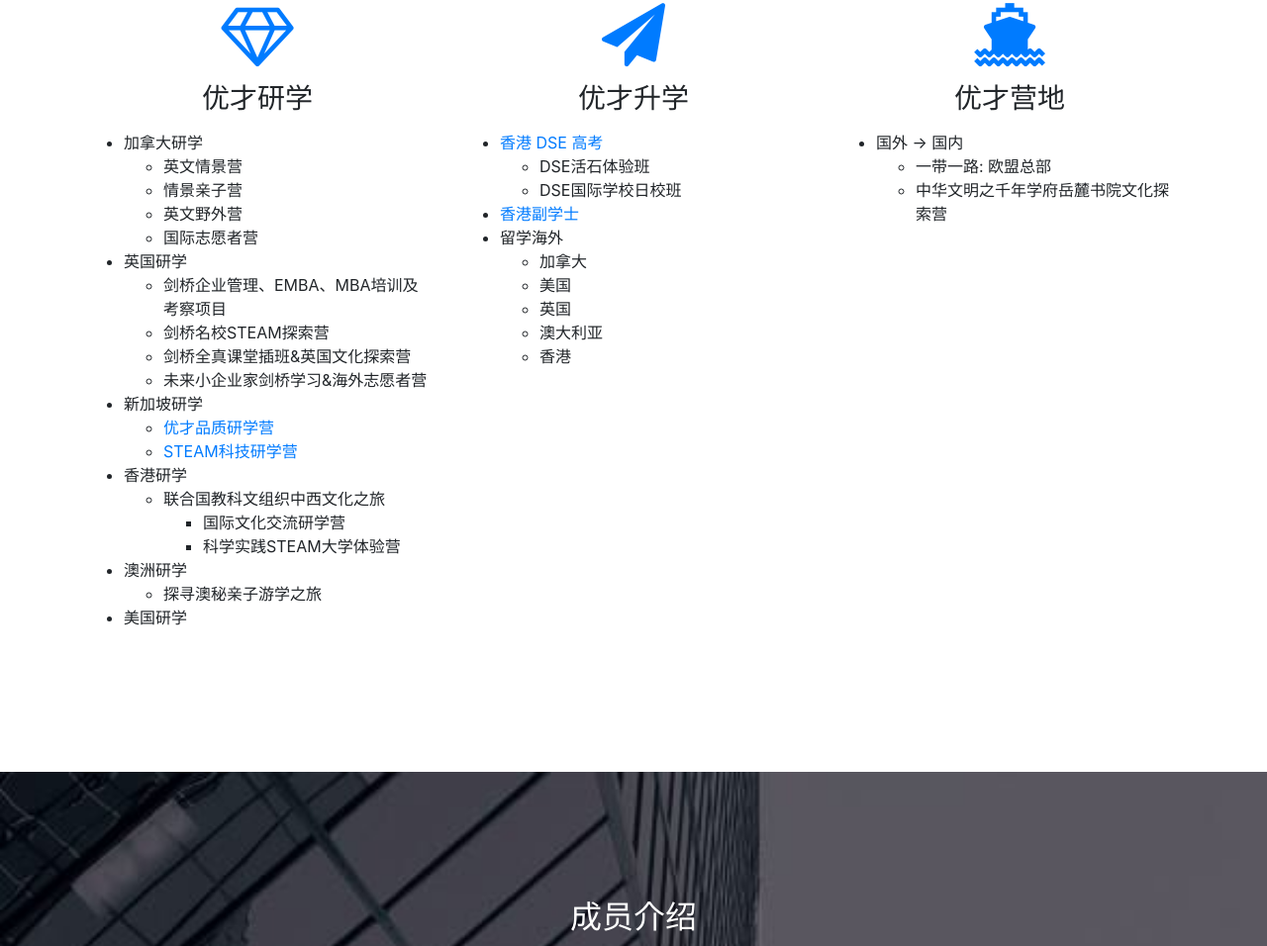
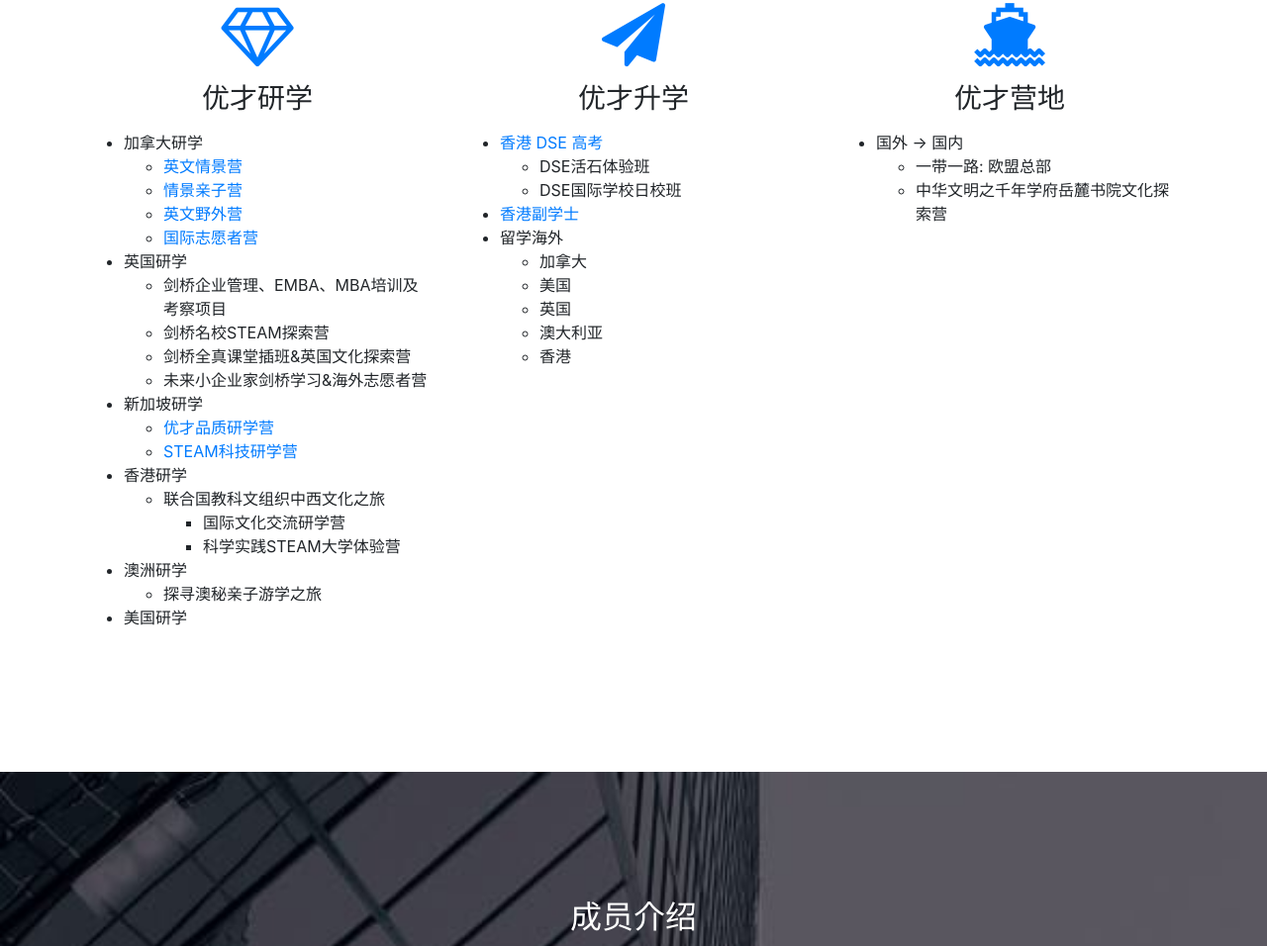
Before and after one commit to edu-wins/edu-wins.github.io, a website with bundled scripts: page index.html in a window 1280 px wide. Shown: the part 1658-2614 px from the top of the page at 99% size. Built offline with nearby package versions, Linux system fonts and the light colour scheme.

Commit message:
Update index.html

```diff
--- a/index.html
+++ b/index.html
@@ -119,10 +119,10 @@
 		<ul>
 		  <li>加拿大研学</li>
 			<ul>
-				<li>英文情景营</li>
-				<li>情景亲子营</li>
-				<li>英文野外营</li>
-				<li>国际志愿者营</li>
+				<li><a href="programs/B.B.F.+英文情景夏令营.pdf">英文情景营</a></li>
+				<li><a href="programs/B.B.F.+英文情景亲子营.pdf">情景亲子营</a></li>
+				<li><a href="programs/B.B.F.+2018+野外生存营.pdf">英文野外营</a></li>
+				<li><a href="programs/B.B.F.2018国际志愿者营.pdf">国际志愿者营</a></li>
 			</ul>
 		  <li>英国研学</li>
 			<ul>
```
